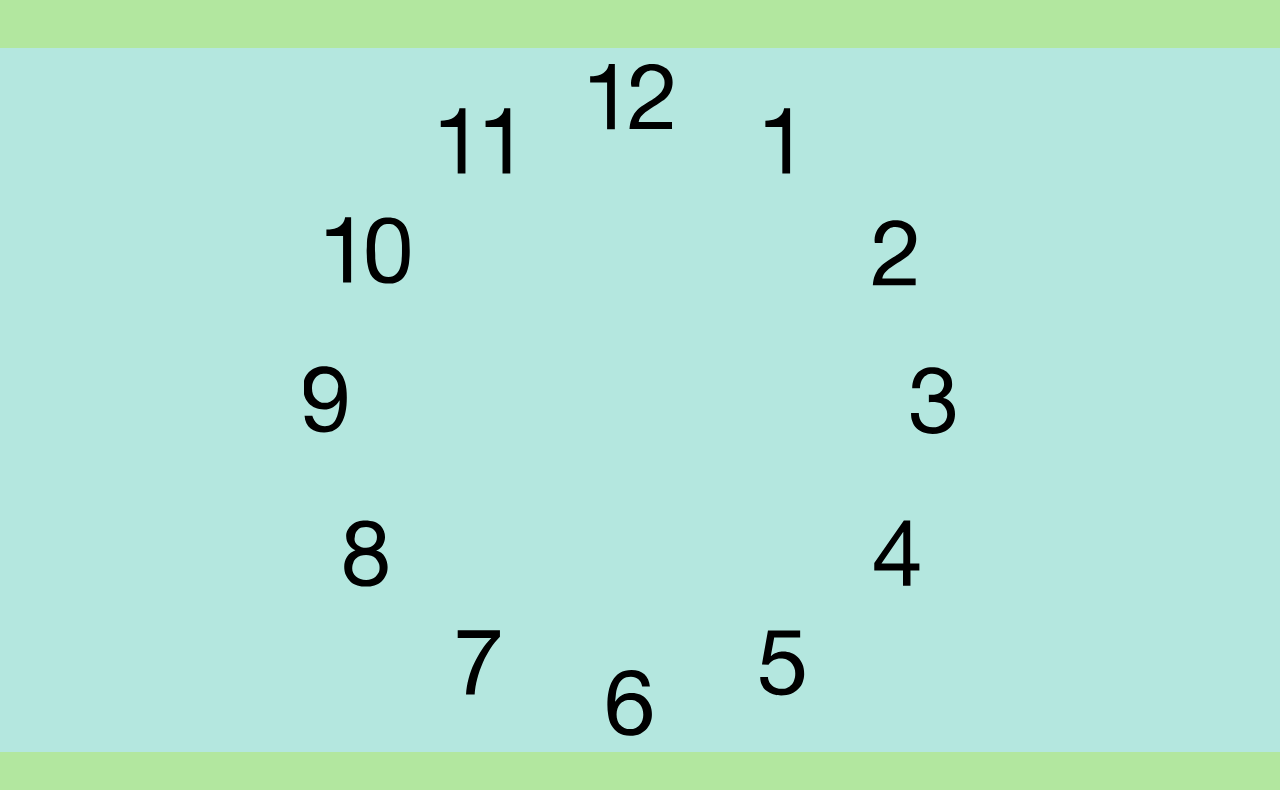
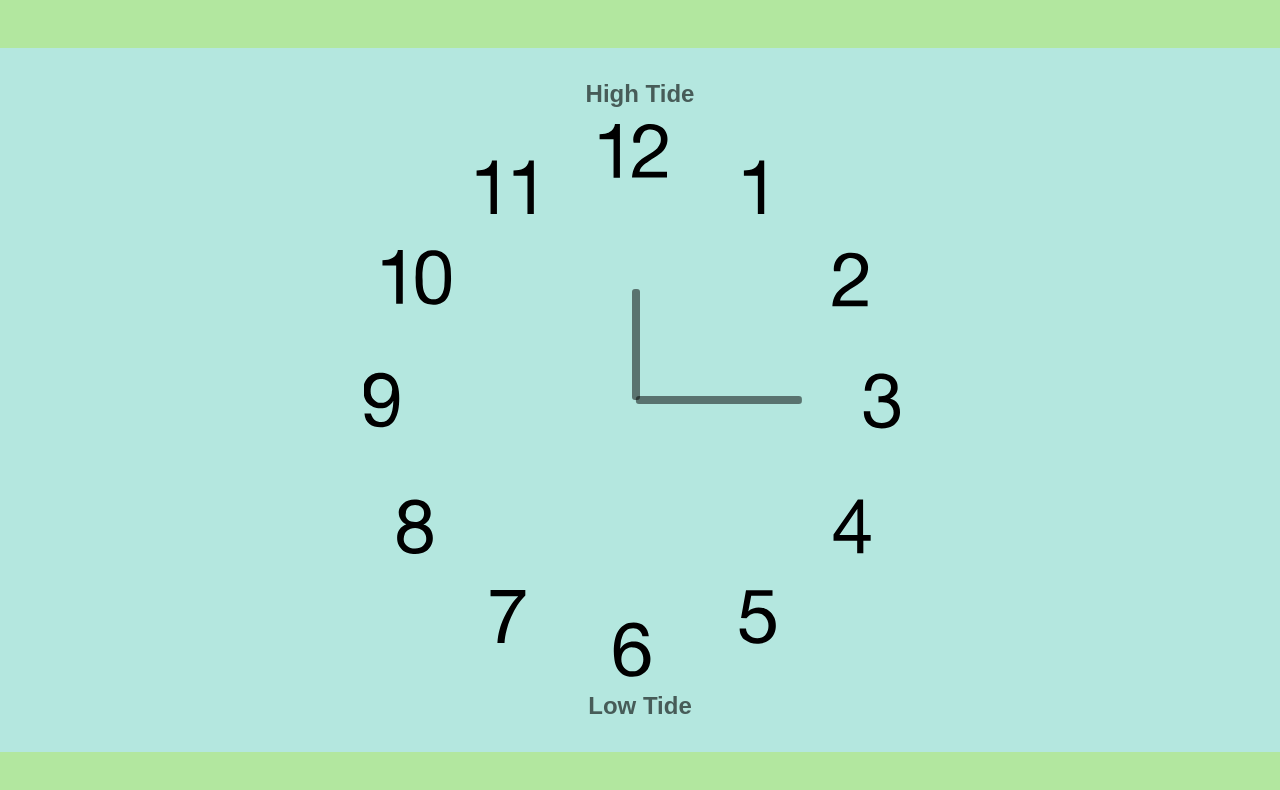
Before and after one commit to DarxyDev/Tide-Clock, a website built with webpack: page src/index.html in a window 1280 px wide. Built offline with nearby package versions, Linux system fonts and the light colour scheme.

Commit message:
added basic clock hands

```diff
--- a/src/index.html
+++ b/src/index.html
@@ -12,9 +12,15 @@
     <header></header>
 
     <content>
+        <h2 class="tide-label">High Tide</h2>
         <div id = 'clockContainer'>
-            <clock id="clock"></clock>
+            <clock id="clock">
+                <hand id="hourHand"></hand>
+                <hand id="minuteHand"></hand>
+                <hand id="tideHand"></hand>
+            </clock>
         </div>
+        <h2 class="tide-label">Low Tide</h2>
     </content>
 
     <footer></footer>
--- a/src/index.js
+++ b/src/index.js
@@ -5,4 +5,4 @@ import apiManager from './script/api-manager.js';
 import styleManager from './script/element-styler.js';
 
 const clock = document.getElementById('clock');
-styleManager.setElementAspectRatio(clock);
+styleManager.setElementAspectRatio(clock, 1);
--- a/src/script/element-styler.js
+++ b/src/script/element-styler.js
@@ -4,11 +4,10 @@ const styleManager = (() => {
         window.addEventListener('resize', _onResize);
         _onResize();
         function _onResize(e){
-            document.offsetHeight;
             const width = parent.offsetWidth;
             const height = parent.offsetHeight;
+
             let newSize;
-
             if(height > width) newSize = width;
             else newSize = height;
 
@@ -20,12 +19,3 @@ const styleManager = (() => {
     return {setElementAspectRatio};
 })();
 export default styleManager;
-
-function _info(){
-    console.log(`Body: ${document.body.offsetWidth}, ${document.body.offsetHeight}`);
-    let c = document.getElementById('clockContainer');
-    console.log(`Container: ${c.offsetWidth}, ${c.offsetHeight}`);
-    let d = document.getElementById('clock');
-    console.log(`Clock: ${d.offsetWidth}, ${d.offsetHeight}`);
-    console.log('\n');
-}
--- a/src/style/style.css
+++ b/src/style/style.css
@@ -10,6 +10,7 @@ html,
 body {
     height: 100vh;
     width: 100vw;
+    font-family: Arial, Helvetica, sans-serif;
 }
 body{
     display:grid;
@@ -25,15 +26,42 @@ content{
     background-color: var(--col-4);
     width:calc(100% - 2rem);
     padding:1rem;
+    display:flex;
+    flex-direction: column;
 }
 
 #clockContainer{
-    height:100%;
-    width:100%;
+    min-height:3rem;
+    flex-grow:1;
 }
 #clock{
+    position:relative;
     display:block;
     margin:auto;
     background-image:url('../img/Ios_clock.svg');
     background-repeat: no-repeat;
 }
+.tide-label{
+    margin: 1rem auto;
+    opacity: .6;
+}
+hand{
+    position:absolute;
+    background-color: black;
+    width:.5rem;
+    left: calc(50% - .5rem);
+    border-radius:3px;
+    opacity:.5;
+    transform-origin:50% 100%;
+}
+#hourHand{
+    height:20%;
+    top:30%;
+}
+#minuteHand{
+    height:30%;
+    top:20%;
+    transform:rotate(.25turn);
+}
+#tideHand{
+}
```
Also changed, not shown: dist/index.html, dist/main.js.
